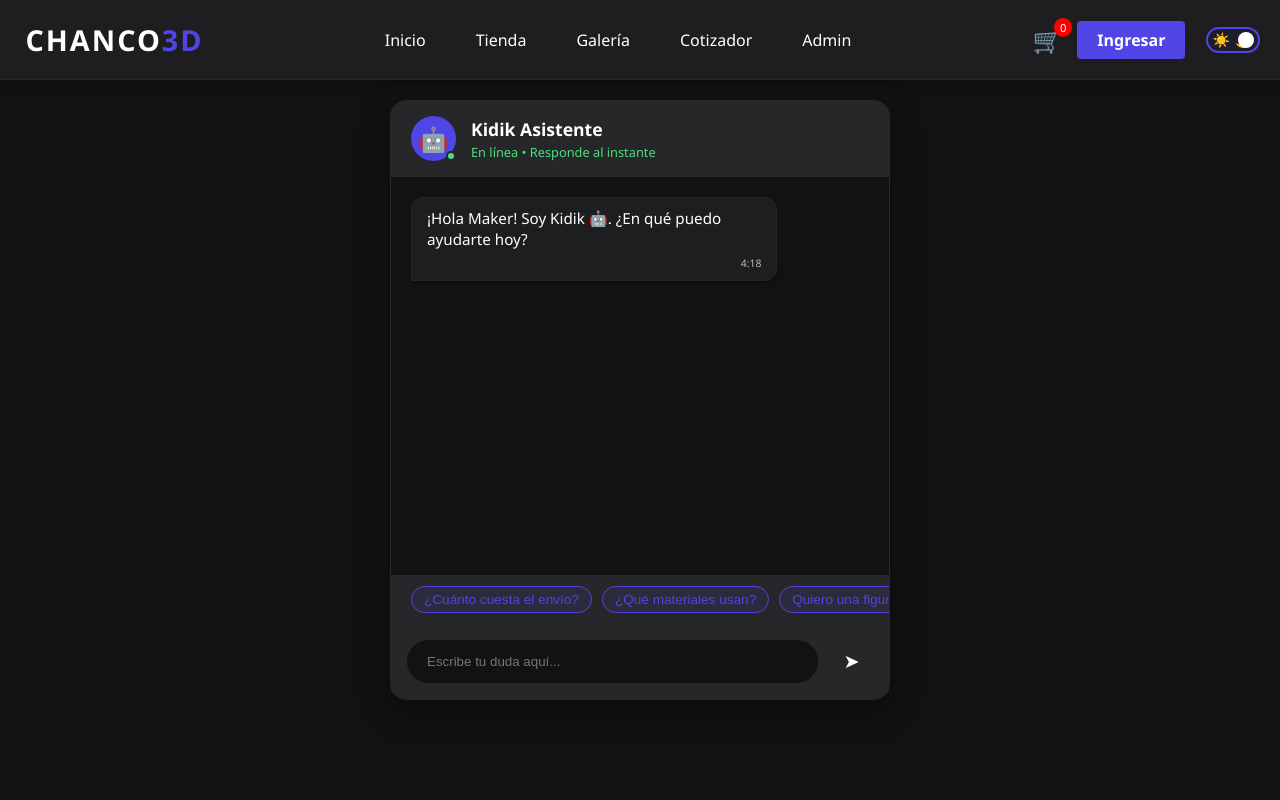
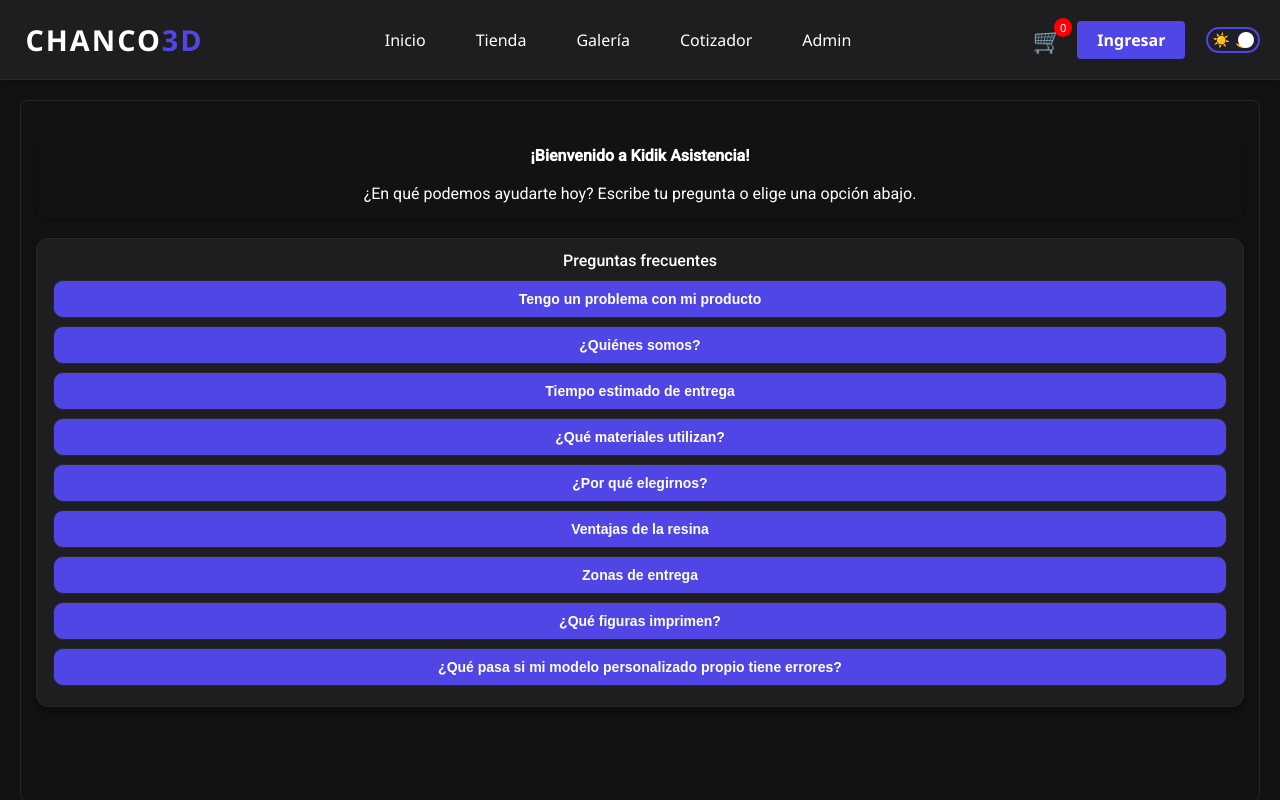
Before and after one commit to IEVN1003-22001808/Chanco3D-PWA, an Angular app: page /kidik in a window 1280 px wide. Built offline with nearby package versions, Linux system fonts and the light colour scheme.

Commit message:
Chat Bot - Vista
-Se agrego la vista

```diff
--- a/src/app/pages/services-pages/chatbot-kidik/chatbot-kidik.css
+++ b/src/app/pages/services-pages/chatbot-kidik/chatbot-kidik.css
@@ -1,189 +1,170 @@
-:host {
-  display: block;
-  min-height: 100vh;
-  background-color: var(--bg-color);
-  transition: background-color 0.3s;
+body {
+  font-family: 'Roboto', sans-serif;
+  margin: 0;
+  padding: 0;
+  background-color: transparent;
 }
 
-.chat-container {
+.chatbox {
+  background-color: var(--bg-color);
+  width: 100%;
+  height: 100vh;
+  padding: 20px;
+  box-sizing: border-box;
+  overflow: hidden;
   display: flex;
-  justify-content: center;
-  align-items: center;
-  min-height: calc(100vh - 160px);
-  background-color: var(--bg-color); /* Fondo base dinámico */
-  padding: 20px;
-  transition: background-color 0.3s;
+  flex-direction: column;
 }
 
-.chat-card {
-  width: 100%;
-  max-width: 500px;
-  height: 600px; /* Altura fija para el chat */
-  background-color: var(--card-bg); /* Tarjeta dinámica */
-  border-radius: 16px;
-  border: 1px solid var(--border-color);
+.contenedor-mensajes {
+  flex-grow: 1;
+  overflow-y: auto;
+  padding: 15px;
+  padding-top: 20px;
+  margin-bottom: 10px;
   display: flex;
   flex-direction: column;
-  overflow: hidden;
-  box-shadow: 0 10px 30px var(--shadow); /* Sombra adaptable */
+  gap: 10px;
+  background-color: var(--msg-container-bg);
+  border: 1px solid var(--border-color);
+  border-radius: 8px;
 }
 
-/* HEADER */
-.chat-header {
-  background-color: var(--input-bg); /* Un tono ligeramente distinto a la tarjeta */
-  padding: 15px 20px;
-  display: flex;
-  align-items: center;
-  border-bottom: 1px solid var(--border-color);
+.mensaje {
+  max-width: 70%;
+  padding: 10px 15px;
+  border-radius: 20px;
+  font-size: 14px;
+  line-height: 1.8;
+  word-wrap: break-word;
+  position: relative;
+  white-space: pre-wrap;
+  box-shadow: 0 2px 4px var(--shadow);
 }
 
-.avatar-bot {
-  width: 45px; height: 45px;
-  background-color: var(--primary);
-  border-radius: 50%;
-  display: flex; justify-content: center; align-items: center;
-  font-size: 1.5rem;
-  margin-right: 15px;
-  position: relative;
+.mensaje.usuario {
+  background-color: var(--card-bg);
+  color: var(--msg-user-text);
+  align-self: flex-end;
+  padding-right: 30px;
 }
 
-.status-dot {
-  width: 10px; height: 10px;
-  background-color: #4ade80; /* Verde online siempre */
-  border-radius: 50%;
-  position: absolute;
-  bottom: 0; right: 0;
-  border: 2px solid var(--input-bg); /* Borde del color del header para recortarlo */
+
+.mensaje.bot {
+  background-color: var(--card-bg);
+  color: var(--msg-bot-text);
+  align-self: flex-start;
 }
 
-.header-info h2 {
-  color: var(--text-main);
-  font-size: 1.1rem;
-  margin: 0;
+.caja-faq {
+  background-color: var(--card-bg);
+  padding: 12px 16px;
+  border-radius: 12px;
+  margin-top: 5px;
+  border: 1px solid var(--border-color);
+  box-shadow: 0 4px 10px var(--shadow);
+  text-align: center;
 }
 
-.header-info p {
-  color: #4ade80;
-  font-size: 0.8rem;
-  margin: 2px 0 0 0;
+.titulo-faq {
+  font-weight: 500;
+  color: var(--text-main);
+  margin-bottom: 10px;
 }
 
-/* ÁREA DE MENSAJES */
-.messages-area {
-  flex: 1;
-  padding: 20px;
-  overflow-y: auto;
-  background-color: var(--bg-color); /* Fondo de chat (oscuro en dark, gris en light) */
-  display: flex;
-  flex-direction: column;
-  gap: 15px;
+.botones button {
+  padding: 10px 20px;
+  border-radius: 10px;
+  border: 1px solid var(--border-color);
+  background-color: var(--primary);
+  color: var(--text-on-primary);
+  cursor: pointer;
+  font-weight: 600;
+  font-size: 14px;
+  width: 100%;
+  max-width: 1200px;
+  text-align: center;
+  transition: all 0.3s ease;
+  margin-bottom: 8px;
 }
 
-.message-row { display: flex; width: 100%; }
-.user-row { justify-content: flex-end; }
-.bot-row { justify-content: flex-start; }
-
-.bubble {
-  max-width: 80%;
-  padding: 10px 15px;
-  border-radius: 12px;
-  font-size: 0.95rem;
-  position: relative;
-  line-height: 1.4;
-  box-shadow: 0 1px 2px var(--shadow);
+.botones button:hover {
+  background-color: var(--primary-hover);
+  box-shadow: 0 2px 6px var(--shadow);
 }
 
-.bot-bubble {
-  background-color: var(--card-bg); /* Burbuja del bot (blanca en light, gris en dark) */
-  color: var(--text-main);
-  border-bottom-left-radius: 2px;
-  border: 1px solid var(--border-color);
+.contenedor-busqueda {
+  display: flex;
+  gap: 10px;
+  padding-top: 10px;
+  align-items: center;
 }
 
-.user-bubble {
-  background-color: var(--primary);
-  color: white; /* Burbuja del usuario siempre violeta con texto blanco */
-  border-bottom-right-radius: 2px;
+.wrapper-busqueda {
+  display: flex;
+  flex-grow: 1;
 }
 
-.time {
-  display: block;
-  font-size: 0.65rem;
-  text-align: right;
-  margin-top: 5px;
-  opacity: 0.7;
+#barraBusqueda {
+  width: 100%;
+  padding: 10px;
+  background-color: var(--input-bg);
+  border: 1px solid var(--border-color);
+  color: var(--text-main);
+  border-radius: 25px;
+  outline: none;
+  font-size: 14px;
+  transition: border-color 0.3s;
+  box-shadow: 0 2px 4px var(--shadow);
 }
 
-/* Animación de escribiendo */
-.typing span {
-  animation: blink 1.4s infinite both;
-  font-size: 1.5rem;
-  margin: 0 2px;
-}
-.typing span:nth-child(2) { animation-delay: 0.2s; }
-.typing span:nth-child(3) { animation-delay: 0.4s; }
-@keyframes blink { 0% { opacity: 0.2; } 20% { opacity: 1; } 100% { opacity: 0.2; } }
-
-/* OPCIONES RÁPIDAS */
-.quick-options {
-  padding: 10px 20px;
-  display: flex;
-  gap: 10px;
-  overflow-x: auto;
-  white-space: nowrap;
-  background-color: var(--input-bg);
-  border-top: 1px solid var(--border-color);
-}
-.quick-options::-webkit-scrollbar { height: 4px; }
-
-.quick-options button {
-  background-color: rgba(79, 70, 229, 0.1);
-  color: var(--primary);
-  border: 1px solid var(--primary);
-  padding: 5px 12px;
-  border-radius: 20px;
-  cursor: pointer;
-  font-size: 0.85rem;
-  transition: all 0.2s;
-}
-.quick-options button:hover {
-  background-color: var(--primary);
-  color: white;
+#barraBusqueda:focus {
+  border-color: var(--primary);
 }
 
-/* INPUT AREA */
-.input-area {
-  padding: 15px;
-  background-color: var(--input-bg);
-  display: flex;
-  gap: 10px;
-  border-top: 1px solid var(--border-color);
+#botonEnviar {
+  background-color: var(--primary);
+  color: var(--text-on-primary);
+  padding: 10px 20px;
+  border: none;
+  border-radius: 25px;
+  cursor: pointer;
+  font-weight: bold;
+  white-space: nowrap;
+  transition: background-color 0.3s;
+  box-shadow: 0 2px 4px var(--shadow);
 }
 
-.input-area input {
-  flex: 1;
-  background-color: var(--bg-color); /* Input contrasta con el área */
-  border: 1px solid var(--border-color);
-  border-radius: 25px;
-  padding: 10px 20px;
+#botonEnviar:hover {
+  background-color: var(--primary-hover);
+}
+
+.mensaje-bienvenida {
+  margin-top: 10px;
+  text-align: center;
+  padding: 15px;
+  background-color: var(--welcome-bg);
   color: var(--text-main);
-  margin: 0;
-  outline: none;
+  border-radius: 10px;
+  margin-bottom: 5px;
+  border-left: 5px solid var(--welcome-border);
+  box-shadow: 0 2px 4px var(--shadow);
 }
-.input-area input:focus { border-color: var(--primary); }
 
-.btn-send {
-  width: 45px; height: 45px;
-  border-radius: 50%;
-  background-color: var(--primary);
-  color: white;
-  border: none;
-  cursor: pointer;
-  display: flex; justify-content: center; align-items: center;
-  font-size: 1.2rem;
-  transition: background-color 0.3s;
+.indicador-escritura {
+  display: none;
+  font-style: italic;
+  color: var(--primary);
+  padding: 10px;
 }
-.btn-send:disabled {
-  background-color: var(--border-color);
-  cursor: not-allowed;
+
+.cursor-escritura {
+  border-right: 2px solid var(--primary);
+  animation: parpadeoCursor 1s step-end infinite;
+  display: inline;
 }
+
+@keyframes parpadeoCursor {
+  0%, 50% {border-color: var(--primary);}
+  51%, 100% {border-color: transparent;}
+}
--- a/src/app/pages/services-pages/chatbot-kidik/chatbot-kidik.html
+++ b/src/app/pages/services-pages/chatbot-kidik/chatbot-kidik.html
@@ -1,45 +1,56 @@
-<div class="chat-container">
-  <div class="chat-card">
+<!DOCTYPE html>
+<html lang="es">
+<head>
+  <meta charset="UTF-8" />
+  <meta name="viewport" content="width=device-width, initial-scale=1.0"/>
+  <title>Kidik - Asistente Virtual</title>
+  <link href="https://fonts.googleapis.com/css2?family=Roboto:wght@400;500&display=swap" rel="stylesheet">
+  <link href="https://fonts.googleapis.com/icon?family=Material+Icons" rel="stylesheet">
+</head>
+<body>
+<div class="chatbox">
 
-    <header class="chat-header">
-      <div class="avatar-bot">
-        <span>🤖</span>
-        <div class="status-dot"></div>
-      </div>
-      <div class="header-info">
-        <h2>Kidik Asistente</h2>
-        <p>En línea • Responde al instante</p>
-      </div>
-    </header>
+  <div class="contenedor-mensajes" id="contenedorMensajes">
 
-    <div class="messages-area" #scrollContainer>
-      <div class="message-row" *ngFor="let msg of messages" [ngClass]="{'user-row': msg.sender === 'user', 'bot-row': msg.sender === 'bot'}">
-        <div class="bubble" [ngClass]="{'user-bubble': msg.sender === 'user', 'bot-bubble': msg.sender === 'bot'}">
-          {{ msg.text }}
-          <span class="time">{{ msg.time }}</span>
-        </div>
-      </div>
+    <div class="mensaje-bienvenida" aria-live="polite">
+      <strong>¡Bienvenido a Kidik Asistencia!</strong><br><br>
+      ¿En qué podemos ayudarte hoy? Escribe tu pregunta o elige una opción abajo.
+    </div>
 
-      <div class="message-row bot-row" *ngIf="isTyping">
-        <div class="bubble bot-bubble typing">
-          <span>.</span><span>.</span><span>.</span>
-        </div>
+    <div class="caja-faq" role="region" aria-label="Preguntas frecuentes">
+      <div class="titulo-faq">Preguntas frecuentes</div>
+      <div class="botones">
+        <button (click)="sendMessage('Tengo un problema con mi producto')">Tengo un problema con mi producto</button>
+        <button (click)="sendMessage('quiénes somos?')">¿Quiénes somos?</button>
+        <button (click)="sendMessage('tiempo estimado de la entrega')">Tiempo estimado de entrega</button>
+        <button (click)="sendMessage('qué materiales trabajamos en la empresa')">¿Qué materiales utilizan?</button>
+        <button (click)="sendMessage('por qué elegirnos?')">¿Por qué elegirnos?</button>
+        <button (click)="sendMessage('ventajas del uso de resina')">Ventajas de la resina</button>
+        <button (click)="sendMessage('en donde se hacen entregas')">Zonas de entrega</button>
+        <button (click)="sendMessage('qué tipo de figuras imprimen en 3d')">¿Qué figuras imprimen?</button>
+        <button (click)="sendMessage('Que pasa si mi modelo tiene errores?')">¿Qué pasa si mi modelo personalizado propio tiene errores?</button>
       </div>
     </div>
+  </div>
 
-    <div class="quick-options" *ngIf="!isTyping">
-      <button *ngFor="let opt of quickOptions" (click)="sendMessage(opt)">
-        {{ opt }}
-      </button>
+  <div class="contenedor-busqueda">
+    <div class="wrapper-busqueda">
+      <input
+        type="text"
+        #searchBar
+        id="barraBusqueda"
+        placeholder="Escribe tu pregunta aquí..."
+        aria-label="Campo para escribir pregunta"
+        (keyup.enter)="sendMessageFromSearch(searchBar.value)"
+      />
     </div>
+    <div class="button-group">
+      <button id="botonEnviar" (click)="sendMessageFromSearch(searchBar.value)" aria-label="Enviar mensaje">Enviar</button>
+    </div>
+  </div>
 
-    <div class="input-area">
-      <input type="text" placeholder="Escribe tu duda aquí..."
-             [(ngModel)]="userInput" (keyup.enter)="sendMessage()">
-      <button class="btn-send" (click)="sendMessage()" [disabled]="!userInput.trim()">
-        ➤
-      </button>
-    </div>
+  <div id="response" class="indicador-escritura" [style.display]="isTyping ? 'block' : 'none'" aria-live="polite" aria-atomic="true">Escribiendo...</div>
 
-  </div>
 </div>
+</body>
+</html>
--- a/src/app/pages/services-pages/chatbot-kidik/chatbot-kidik.ts
+++ b/src/app/pages/services-pages/chatbot-kidik/chatbot-kidik.ts
@@ -1,4 +1,4 @@
-import { Component, ViewChild, ElementRef, AfterViewChecked } from '@angular/core';
+import { Component, OnInit, ViewEncapsulation } from '@angular/core';
 import { CommonModule } from '@angular/common';
 import { FormsModule } from '@angular/forms';
 
@@ -7,81 +7,134 @@ import { FormsModule } from '@angular/forms';
   standalone: true,
   imports: [CommonModule, FormsModule],
   templateUrl: './chatbot-kidik.html',
-  styleUrl: './chatbot-kidik.css'
+  styleUrl: './chatbot-kidik.css',
+  encapsulation: ViewEncapsulation.None
 })
-export class ChatbotComponent implements AfterViewChecked {
-  @ViewChild('scrollContainer') private scrollContainer!: ElementRef;
+export class ChatbotComponent implements OnInit {
 
-  userInput = '';
-  isTyping = false;
+  isTyping: boolean = false;
 
-  // Historial de chat inicial
-  messages = [
-    { text: '¡Hola Maker! Soy Kidik 🤖. ¿En qué puedo ayudarte hoy?', sender: 'bot', time: this.getTime() }
-  ];
+  constructor() {}
 
-  // Botones de respuesta rápida
-  quickOptions = [
-    '¿Cuánto cuesta el envío?',
-    '¿Qué materiales usan?',
-    'Quiero una figura personalizada',
-    '¿Dónde están ubicados?'
-  ];
-
-  // Auto-scroll al fondo cuando llega un mensaje nuevo
-  ngAfterViewChecked() {
-    this.scrollToBottom();
+  ngOnInit(): void {
   }
 
-  scrollToBottom(): void {
-    try {
-      this.scrollContainer.nativeElement.scrollTop = this.scrollContainer.nativeElement.scrollHeight;
-    } catch(err) { }
+  goHome(): void {
+    window.location.reload();
   }
 
-  sendMessage(text: string | null = null) {
-    const msgText = text || this.userInput.trim();
-    if (!msgText) return;
+  /**
+   * Agrega un mensaje visualmente al chat
+   */
+  appendMessage(message: string, sender: string, isHTML: boolean = false): void {
+    // ACTUALIZADO: Busca el ID en español
+    const messageContainer = document.getElementById("contenedorMensajes");
+    if (!messageContainer) return;
 
-    // 1. Agregar mensaje del usuario
-    this.messages.push({ text: msgText, sender: 'user', time: this.getTime() });
-    this.userInput = '';
-    this.isTyping = true; // Kidik empieza a "pensar"
+    const newMessage = document.createElement("div");
+    // ACTUALIZADO: Usa la clase 'mensaje' y 'usuario' (si sender es 'usuario')
+    newMessage.classList.add("mensaje", sender);
 
-    // 2. Simular respuesta del bot después de 1.5 segundos
-    setTimeout(() => {
-      this.botReply(msgText);
-      this.isTyping = false;
-    }, 1500);
+    if (isHTML) newMessage.innerHTML = message;
+    else newMessage.textContent = message;
+
+    messageContainer.appendChild(newMessage);
+    messageContainer.scrollTop = messageContainer.scrollHeight;
   }
 
-  botReply(userMsg: string) {
-    const msg = userMsg.toLowerCase();
-    let reply = '';
+  /**
+   * Envía el mensaje a la API y maneja la respuesta
+   */
+  async sendMessage(message: string): Promise<void> {
+    // 1. Muestra el mensaje del usuario (enviamos "usuario" para que coincida con el CSS)
+    this.appendMessage(message, "usuario", false);
 
-    // Lógica simple de palabras clave (Base de Conocimientos Mock) [cite: 399]
-    if (msg.includes('envío') || msg.includes('costo')) {
-      reply = 'El envío estándar cuesta $150 MXN a todo el país. Si tu pedido es mayor a $2,000, ¡el envío es gratis! 🚚';
-    } else if (msg.includes('material') || msg.includes('resina')) {
-      reply = 'Usamos principalmente Resina Estándar 8K para máximo detalle. También tenemos resina flexible y transparente bajo pedido. 🧪';
-    } else if (msg.includes('personalizada') || msg.includes('cotizar')) {
-      reply = '¡Claro! Puedes usar nuestro "Cotizador Inteligente" en el menú superior para subir tu archivo STL y obtener precio al instante. 📐';
-    } else if (msg.includes('ubicados') || msg.includes('tienda')) {
-      reply = 'Somos una tienda 100% online operando desde León, Guanajuato. Enviamos a todo México. 🇲🇽';
-    } else if (msg.includes('hola') || msg.includes('buenos')) {
-      reply = '¡Hola! ¿Listo para materializar tus ideas? 😎';
-    } else {
-      reply = 'Mmm, aún estoy aprendiendo y no entendí eso. 😅 ¿Podrías intentar con las opciones de abajo o contactar a un humano en la sección de Soporte?';
+    // 2. Activa indicador
+    this.isTyping = true;
+
+    // ACTUALIZADO: Busca el ID en español
+    const messageContainer = document.getElementById("contenedorMensajes");
+    if (!messageContainer) {
+      console.error("Error: No se encontró el contenedor de mensajes.");
+      this.isTyping = false;
+      return;
     }
 
-    this.messages.push({ text: reply, sender: 'bot', time: this.getTime() });
+    try {
+      // 3. Conexión con la API
+      const response = await fetch('https://kidik2-0.onrender.com/chat', {
+        method: 'POST',
+        headers: { 'Content-Type': 'application/json' },
+        body: JSON.stringify({ message: message })
+      });
+
+      const data = await response.json();
+      const responseMessage: string = data.reply;
+      const isHTML = responseMessage.includes('<a ') || responseMessage.includes('<br');
+
+      // 4. Prepara la burbuja del bot
+      this.appendMessage('', 'bot', isHTML);
+      const botMessageContainer = messageContainer.lastChild as HTMLElement;
+
+      if (message.trim().toLowerCase() === 'tengo un problema con mi producto') {
+        if (botMessageContainer) {
+          botMessageContainer.innerHTML = responseMessage;
+        }
+        this.isTyping = false;
+        return;
+      }
+
+      // 5. Efecto de escritura
+      setTimeout(() => {
+        let i = 0;
+        const typingCursor = document.createElement('span');
+        // ACTUALIZADO: Usa la clase en español
+        typingCursor.classList.add('cursor-escritura');
+
+        if (botMessageContainer) botMessageContainer.appendChild(typingCursor);
+
+        const typeLetter = () => {
+          if (i < responseMessage.length && botMessageContainer) {
+            const char = responseMessage.charAt(i);
+            // ACTUALIZADO: Reemplaza la clase en español
+            botMessageContainer.innerHTML = botMessageContainer.innerHTML.replace(/<span class="cursor-escritura"><\/span>/g, '') + char;
+
+            if (botMessageContainer.lastChild !== typingCursor) {
+              botMessageContainer.appendChild(typingCursor);
+            }
+            i++;
+
+            // Auto-scroll (ID actualizado)
+            const localContainer = document.getElementById("contenedorMensajes");
+            if (localContainer) localContainer.scrollTop = localContainer.scrollHeight;
+
+            let delay = Math.floor(Math.random() * 20) + 5;
+            if (char === '.' || char === ',') delay += 100;
+
+            setTimeout(typeLetter, delay);
+          } else if (botMessageContainer) {
+            typingCursor.remove();
+            this.isTyping = false;
+          }
+        }
+        typeLetter();
+      }, 1500);
+
+    } catch (error) {
+      console.error('API Error:', error);
+      this.appendMessage("Lo siento, hubo un error de conexión.", "bot");
+      this.isTyping = false;
+    }
   }
 
-  getTime(): string {
-    const now = new Date();
-    return now.getHours() + ':' + String(now.getMinutes()).padStart(2, '0');
+  async sendMessageFromSearch(message: string): Promise<void> {
+    const cleanMessage = message ? message.trim() : '';
+    if (cleanMessage) {
+      await this.sendMessage(cleanMessage);
+
+      // ACTUALIZADO: Busca el ID en español
+      const input = document.getElementById('barraBusqueda') as HTMLInputElement;
+      if (input) input.value = '';
+    }
   }
 }
-
-// ya le mueves tú @alfa, alch no me acuerdo q tanta mamada tenía el chat XD
-//q esto te sirva de ejemplo
```
